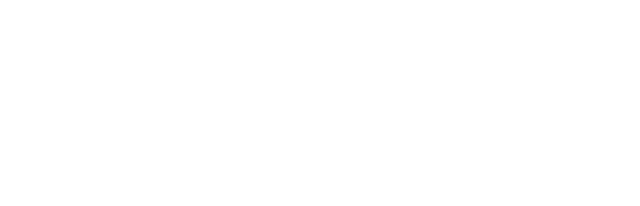
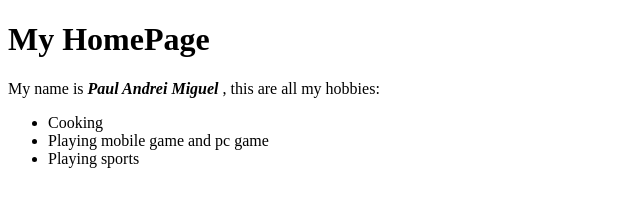
Before and after one commit to PaulAndreiMiguel/week6, a plain HTML site: page practice.html in a window 1280 px wide. Shown: the whole page, without its empty margins (0-640 px from the left). Drawn offline with Linux system fonts and the light colour scheme.

Commit message:
adds list of my hobbies

```diff
--- a/practice.html
+++ b/practice.html
@@ -6,6 +6,15 @@
     </head>
 
     <body>
+        <h1>My HomePage</h1>
+    <p>
+      My name is <em><strong>Paul Andrei Miguel</strong></em> , this are all my hobbies:
+    </p>
+    <ul>
+        <li> Cooking </li>
+        <li> Playing mobile game and pc game</li>
+        <li> Playing sports </li>
+    </ul>
 
     </body>
 </html>
```
